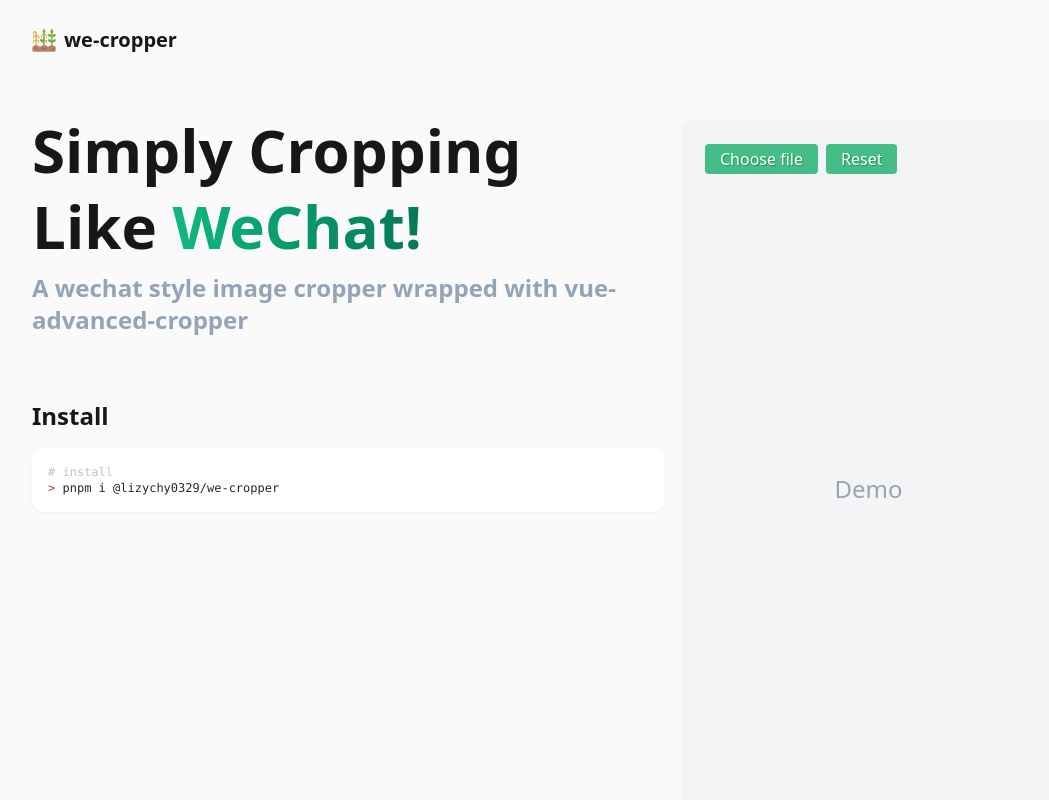
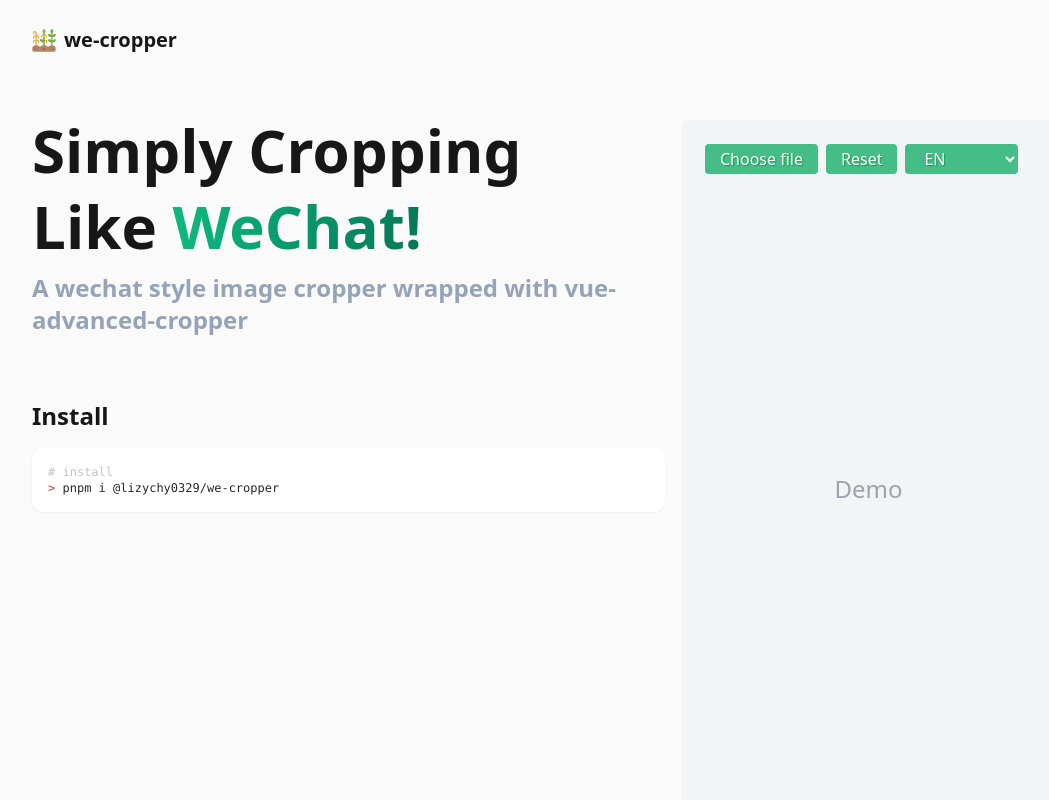
Before and after one commit to lizyChy0329/we-cropper, a Vue app: page / in a window 1280 px wide. Shown: the top 800 px of the page, without its empty margins (96-1145 px from the left). Built offline with nearby package versions, Linux system fonts and the light colour scheme.

Commit message:
feat(本地化): 为图片裁剪器添加多语言支持
- 在useCropper配置中动态注入当前语言环境
- 新增语言切换功能及相关组件声明
- 为Playground组件添加语言选择下拉框，支持8种语言切换

```diff
--- a/components.d.ts
+++ b/components.d.ts
@@ -7,6 +7,10 @@
 /* prettier-ignore */
 declare module 'vue' {
   export interface GlobalComponents {
+    'Carbon:logoGithub': typeof import('~icons/carbon/logo-github')['default']
+    'Carbon:logoTwitter': typeof import('~icons/carbon/logo-twitter')['default']
+    'Carbon:moon': typeof import('~icons/carbon/moon')['default']
+    'Carbon:sun': typeof import('~icons/carbon/sun')['default']
     Logo: typeof import('./src/components/Logo.vue')['default']
     Playground: typeof import('./src/components/Playground.vue')['default']
   }
--- a/packages/index.ts
+++ b/packages/index.ts
@@ -75,6 +75,7 @@
     const cropperConfig = {
       src,
       ...options,
+      locale: currentLocale.value, // 使用动态的currentLocale值
     }
 
     createCropper(cropperConfig)
--- a/src/components/Playground.vue
+++ b/src/components/Playground.vue
@@ -3,12 +3,14 @@
 // @lizychy0329/we-cropper
 import { useFileDialog } from '@vueuse/core'
 import { fileToBase64, useCropper } from '../../packages'
+import type { LocaleCode } from '../../packages/types/locale'
 
 // const demoContainer = ref(null)
-const { showCropper, onCrop } = useCropper({
+const currentLocale = ref<LocaleCode>('en')
+const { showCropper, onCrop, setLocale } = useCropper({
   el: '#demoContainer',
   aspectRatio: 1 / 1,
-  locale: 'zh-CN'
+  locale: currentLocale.value
 })
 
 // @vueuse/core
@@ -37,6 +39,11 @@
 function reset(): void {
   cropedImage.value = ''
 }
+
+function changeLocale(locale: LocaleCode): void {
+  currentLocale.value = locale
+  setLocale(locale)
+}
 </script>
 
 <template>
@@ -55,6 +62,22 @@
       >
         Reset
       </button>
+
+      <select
+        v-model="currentLocale"
+        @change="changeLocale(currentLocale)"
+        class="bg-[color:#44bd87] text-white border-b-[#249252] rounded align-middle px-[15px] py-[3px] border-b-2 border-none border-solid outline-none text-shadow-[1px_1px_1px_#249252] hover:bg-[#19633b] active:(border-b-0 border-t-2 border-t-[#19633b])"
+      >
+        <option value="en">EN</option>
+        <option value="zh-CN">中文</option>
+        <option value="zh-TW">繁體</option>
+        <option value="ja">日本語</option>
+        <option value="ko">한국어</option>
+        <option value="fr">Français</option>
+        <option value="de">Deutsch</option>
+        <option value="es">Español</option>
+        <option value="ru">Русский</option>
+      </select>
     </div>
 
     <div v-if="cropedImage" class="border-2 border-green border-solid bg-gray-300 p-1 size-50 mt-4">
```
